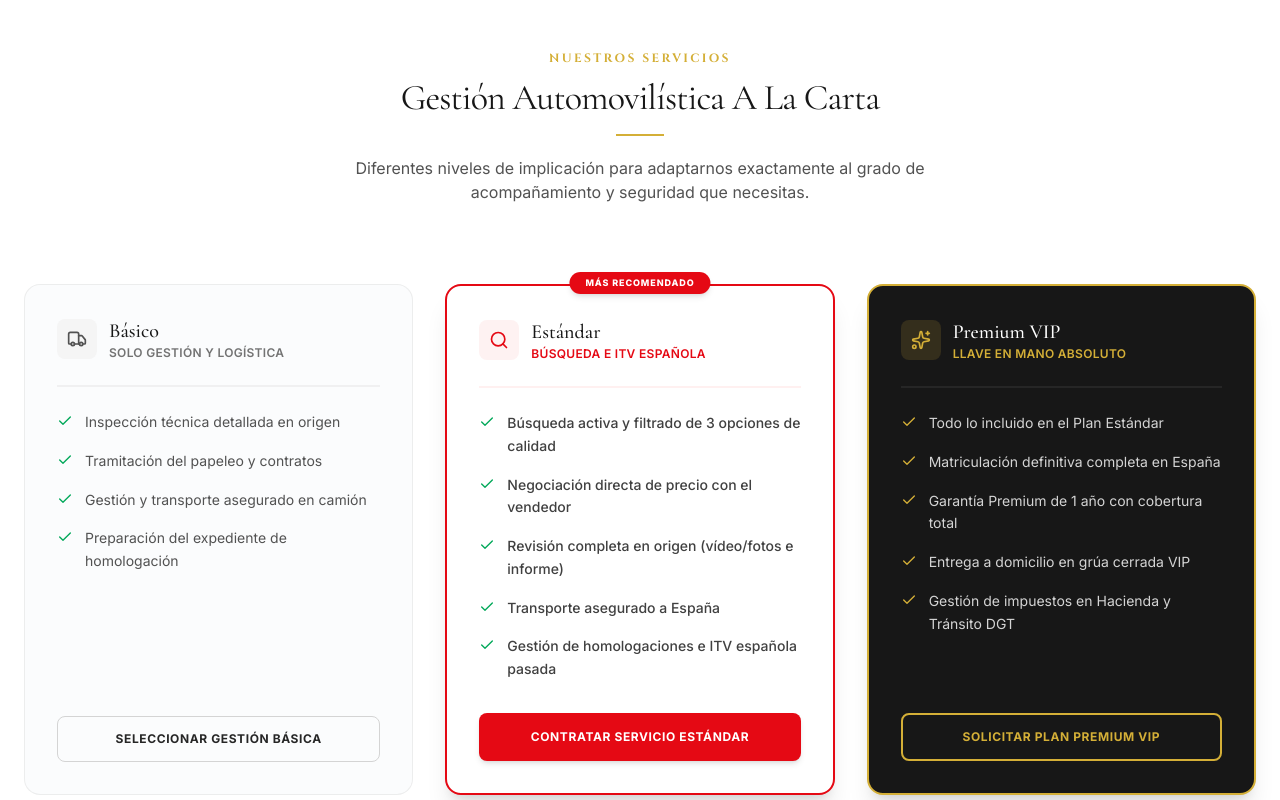
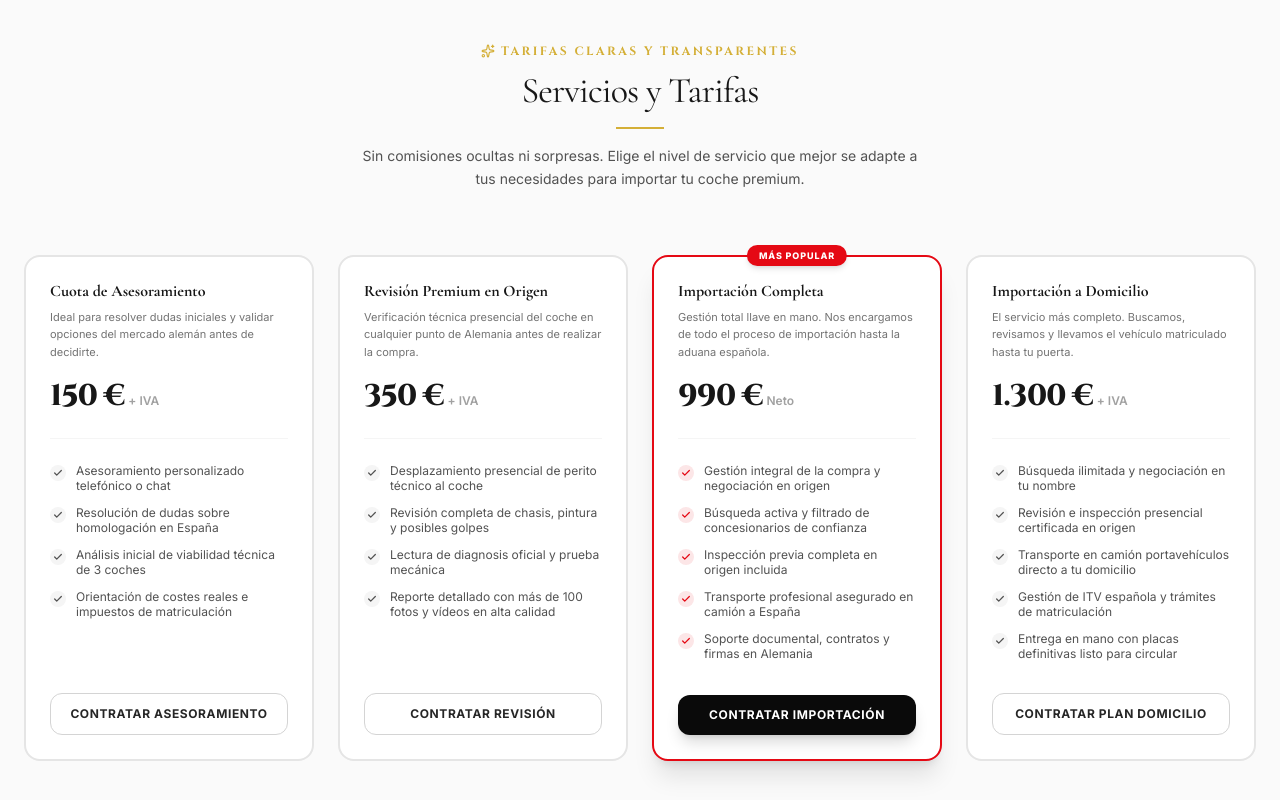
Before and after one commit to Taibkz/NordImport2, a Next.js app: page / in a window 1280 px wide. Shown: the part 1800-2600 px from the top of the page. Built offline with nearby package versions, Linux system fonts and the light colour scheme; no server answers; the database is empty.

Commit message:
feat: consolidate Services into 'Servicios y Tarifas' and implement native viewport snap-scrolling for all landing page sections

```diff
--- a/src/app/layout.tsx
+++ b/src/app/layout.tsx
@@ -54,7 +54,7 @@ export default function RootLayout({
   return (
     <html
       lang="es"
-      className={`${inter.variable} ${cormorant.variable} ${cinzel.variable} scroll-smooth h-full antialiased`}
+      className={`${inter.variable} ${cormorant.variable} ${cinzel.variable} scroll-smooth h-full antialiased snap-y snap-mandatory`}
     >
       <body className="min-h-full flex flex-col selection:bg-accent-gold/30 selection:text-neutral-900 bg-white text-neutral-900">
         <AuthProvider>
--- a/src/app/page.tsx
+++ b/src/app/page.tsx
@@ -2,12 +2,11 @@ import React from "react";
 import Header from "@/components/Header";
 import Hero from "@/components/Hero";
 import ImportSimulator from "@/components/ImportSimulator";
+import Pricing from "@/components/Pricing";
+import Process from "@/components/Process";
 import StockGrid from "@/components/StockGrid";
-import Services from "@/components/Services";
-import Process from "@/components/Process";
 import MediaFeed from "@/components/MediaFeed";
 import QuizForm from "@/components/QuizForm";
-import Pricing from "@/components/Pricing";
 import Footer from "@/components/Footer";
 
 export default function Home() {
@@ -17,9 +16,8 @@ export default function Home() {
       <main className="flex-grow bg-white">
         <Hero />
         <ImportSimulator />
-        <Services />
+        <Pricing />
         <Process />
-        <Pricing />
         <StockGrid />
         <MediaFeed />
         <QuizForm />
--- a/src/components/Footer.tsx
+++ b/src/components/Footer.tsx
@@ -58,9 +58,8 @@ export default function Footer() {
             </h4>
             <ul className="space-y-2.5 font-sans text-xs">
               {[
-                { label: "Servicios a la carta", id: "servicios" },
+                { label: "Servicios y Tarifas", id: "precios" },
                 { label: "Nuestro proceso", id: "proceso" },
-                { label: "Tarifas y Planes", id: "precios" },
                 { label: "Catálogo Stock", id: "stock" },
                 { label: "Ecosistema social", id: "media" },
               ].map((link, idx) => (
--- a/src/components/Header.tsx
+++ b/src/components/Header.tsx
@@ -109,13 +109,13 @@ export default function Header() {
         </Link>
 
         <nav className="hidden lg:flex items-center space-x-8">
-          {["servicios", "proceso", "precios", "stock", "media"].map((sec) => (
+          {["precios", "proceso", "stock", "media"].map((sec) => (
             <button
               key={sec}
               onClick={() => handleScrollTo(sec)}
               className="font-sans text-sm font-semibold text-neutral-600 hover:text-neutral-900 transition-colors capitalize cursor-pointer relative py-1"
             >
-              {sec === "media" ? "Ecosistema" : sec === "precios" ? "Tarifas" : sec}
+              {sec === "media" ? "Ecosistema" : sec === "precios" ? "Servicios y Tarifas" : sec}
             </button>
           ))}
 
@@ -199,13 +199,13 @@ export default function Header() {
        {/* MOBILE MENU DRAWER */}
       {mobileMenuOpen && (
         <div className="lg:hidden bg-white border-t border-neutral-100 shadow-xl absolute top-full left-0 right-0 py-6 px-6 flex flex-col space-y-4 animate-fadeIn max-h-[85vh] overflow-y-auto">
-          {["servicios", "proceso", "precios", "stock", "media"].map((sec) => (
+          {["precios", "proceso", "stock", "media"].map((sec) => (
             <button
               key={sec}
               onClick={() => handleScrollTo(sec)}
               className="text-left font-sans text-sm font-semibold text-neutral-700 hover:text-neutral-900 py-2 border-b border-neutral-50 capitalize"
             >
-              {sec === "media" ? "Ecosistema de Contenidos" : sec === "precios" ? "Tarifas" : sec}
+              {sec === "media" ? "Ecosistema de Contenidos" : sec === "precios" ? "Servicios y Tarifas" : sec}
             </button>
           ))}
 
--- a/src/components/Hero.tsx
+++ b/src/components/Hero.tsx
@@ -37,7 +37,7 @@ export default function Hero() {
   };
 
   return (
-    <section className="relative min-h-[90vh] lg:min-h-[95vh] flex items-center pt-20 lg:pt-24 pb-12 lg:pb-16 bg-gradient-to-b from-slate-50 via-white to-white overflow-hidden">
+    <section className="relative min-h-screen flex items-center pt-24 pb-16 bg-gradient-to-b from-slate-50 via-white to-white overflow-hidden snap-start">
       {/* Decorative background grid and blurs */}
       <div className="absolute inset-0 bg-[linear-gradient(to_right,#f1f5f9_1px,transparent_1px),linear-gradient(to_bottom,#f1f5f9_1px,transparent_1px)] bg-[size:4rem_4rem] [mask-image:radial-gradient(ellipse_60%_50%_at_50%_0%,#000_70%,transparent_100%)] opacity-60" />
 
--- a/src/components/ImportSimulator.tsx
+++ b/src/components/ImportSimulator.tsx
@@ -46,7 +46,7 @@ export default function ImportSimulator() {
   };
 
   return (
-    <section className="py-20 lg:py-24 bg-neutral-900 text-white relative overflow-hidden border-y border-neutral-800">
+    <section className="min-h-screen flex flex-col justify-center py-20 bg-neutral-900 text-white relative overflow-hidden border-y border-neutral-800 snap-start">
       {/* Background glow effects */}
       <div className="absolute top-1/4 left-1/10 w-96 h-96 bg-accent-gold/5 rounded-full blur-[120px] pointer-events-none" />
       <div className="absolute bottom-1/4 right-1/10 w-96 h-96 bg-accent-gold/5 rounded-full blur-[120px] pointer-events-none" />
--- a/src/components/MediaFeed.tsx
+++ b/src/components/MediaFeed.tsx
@@ -33,7 +33,7 @@ export default function MediaFeed() {
   ];
 
   return (
-    <section id="media" className="py-20 lg:py-24 bg-white">
+    <section id="media" className="min-h-screen flex flex-col justify-center py-20 bg-white snap-start">
       <div className="max-w-7xl mx-auto px-6">
         {/* Section Header */}
         <div className="text-center max-w-2xl mx-auto mb-12 lg:mb-16 flex flex-col items-center">
--- a/src/components/Pricing.tsx
+++ b/src/components/Pricing.tsx
@@ -91,7 +91,7 @@ export default function Pricing() {
   };
 
   return (
-    <section id="precios" className="py-20 lg:py-24 bg-neutral-50 border-t border-b border-neutral-100">
+    <section id="precios" className="min-h-screen flex flex-col justify-center py-20 bg-neutral-50 border-t border-b border-neutral-100 snap-start">
       <div className="max-w-7xl mx-auto px-6">
 
         {/* Section Title */}
@@ -101,7 +101,7 @@ export default function Pricing() {
             Tarifas Claras y Transparentes
           </span>
           <h2 className="font-serif text-3xl sm:text-4xl font-normal tracking-tight text-neutral-900 mb-4">
-            Planes y Servicios de Importación
+            Servicios y Tarifas
           </h2>
           <div className="h-[2px] w-12 bg-accent-gold mb-4" />
           <p className="font-sans text-xs sm:text-sm text-neutral-600 max-w-xl leading-relaxed">
--- a/src/components/Process.tsx
+++ b/src/components/Process.tsx
@@ -32,7 +32,7 @@ export default function Process() {
   ];
 
   return (
-    <section id="proceso" className="py-20 lg:py-24 bg-slate-50 border-t border-neutral-100">
+    <section id="proceso" className="min-h-screen flex flex-col justify-center py-20 bg-slate-50 border-t border-neutral-100 snap-start">
       <div className="max-w-7xl mx-auto px-6">
         {/* Section Header */}
         <div className="text-center max-w-2xl mx-auto mb-12 lg:mb-16 flex flex-col items-center">
--- a/src/components/QuizForm.tsx
+++ b/src/components/QuizForm.tsx
@@ -114,7 +114,7 @@ export default function QuizForm() {
   };
 
   return (
-    <section id="quiz" className="py-20 lg:py-24 bg-slate-50 border-t border-b border-neutral-100">
+    <section id="quiz" className="min-h-screen flex flex-col justify-center py-20 bg-slate-50 border-t border-b border-neutral-100 snap-start">
       <div className="max-w-3xl mx-auto px-6">
 
         {/* Section Title */}
--- a/src/components/Services.tsx
+++ /dev/null
@@ -1,217 +0,0 @@
-"use client";
-
-import React, { useState } from "react";
-import { Check, Sparkles, Truck, FileCheck, Search } from "lucide-react";
-
-export default function Services() {
-  const [activeTab, setActiveTab] = useState(1); // Default to Standard (Recommended)
-
-  const handleScrollToQuiz = () => {
-    const element = document.getElementById("quiz");
-    if (element) {
-      const offset = 80;
-      const bodyRect = document.body.getBoundingClientRect().top;
-      const elementRect = element.getBoundingClientRect().top;
-      const elementPosition = elementRect - bodyRect;
-      const offsetPosition = elementPosition - offset;
-
-      window.scrollTo({
-        top: offsetPosition,
-        behavior: "smooth",
-      });
-    }
-  };
-
-  const basicoContent = (
-    <div className="bg-slate-50/60 border border-neutral-200/70 rounded-2xl p-6 sm:p-8 flex flex-col justify-between h-full transition-all duration-300">
-      <div>
-        <div className="flex items-center space-x-3 mb-6">
-          <div className="w-10 h-10 rounded-lg bg-neutral-100 flex items-center justify-center text-neutral-600">
-            <Truck className="w-5 h-5" />
-          </div>
-          <div>
-            <h3 className="font-serif text-xl font-medium text-neutral-900">Básico</h3>
-            <p className="font-sans text-xs text-neutral-500 font-semibold tracking-wide uppercase">Solo Gestión y Logística</p>
-          </div>
-        </div>
-
-        <div className="h-[2px] w-full bg-neutral-200/50 mb-6" />
-
-        <ul className="space-y-4 mb-8">
-          {[
-            "Inspección técnica detallada en origen",
-            "Tramitación del papeleo y contratos",
-            "Gestión y transporte asegurado en camión",
-            "Preparación del expediente de homologación",
-          ].map((item, idx) => (
-            <li key={idx} className="flex items-start space-x-3 text-neutral-600">
-              <Check className="w-4 h-4 text-accent-green shrink-0 mt-0.5" />
-              <span className="font-sans text-sm leading-relaxed">{item}</span>
-            </li>
-          ))}
-        </ul>
-      </div>
-
-      <button
-        onClick={handleScrollToQuiz}
-        className="cursor-pointer w-full font-sans text-xs font-bold uppercase tracking-wider text-neutral-800 hover:text-white border border-neutral-300 hover:bg-neutral-800 hover:border-neutral-800 py-3.5 rounded-lg transition-colors mt-auto text-center"
-      >
-        Seleccionar Gestión Básica
-      </button>
-    </div>
-  );
-
-  const estandarContent = (
-    <div className="bg-white border-2 border-accent-red rounded-2xl p-6 sm:p-8 flex flex-col justify-between h-full transition-all duration-300 shadow-xl relative">
-      <div className="absolute -top-3.5 left-1/2 transform -translate-x-1/2 bg-accent-red text-white font-sans text-[9px] font-extrabold uppercase tracking-widest px-4 py-1 rounded-full shadow-md">
-        MÁS RECOMENDADO
-      </div>
-
-      <div>
-        <div className="flex items-center space-x-3 mb-6 mt-2 lg:mt-0">
-          <div className="w-10 h-10 rounded-lg bg-red-50 flex items-center justify-center text-accent-red">
-            <Search className="w-5 h-5" />
-          </div>
-          <div>
-            <h3 className="font-serif text-xl font-medium text-neutral-900">Estándar</h3>
-            <p className="font-sans text-xs text-accent-red font-semibold tracking-wide uppercase">Búsqueda e ITV Española</p>
-          </div>
-        </div>
-
-        <div className="h-[2px] w-full bg-red-100/50 mb-6" />
-
-        <ul className="space-y-4 mb-8">
-          {[
-            "Búsqueda activa y filtrado de 3 opciones de calidad",
-            "Negociación directa de precio con el vendedor",
-            "Revisión completa en origen (vídeo/fotos e informe)",
-            "Transporte asegurado a España",
-            "Gestión de homologaciones e ITV española pasada",
-          ].map((item, idx) => (
-            <li key={idx} className="flex items-start space-x-3 text-neutral-700">
-              <Check className="w-4 h-4 text-accent-green shrink-0 mt-0.5" />
-              <span className="font-sans text-sm font-medium leading-relaxed">{item}</span>
-            </li>
-          ))}
-        </ul>
-      </div>
-
-      <button
-        onClick={handleScrollToQuiz}
-        className="cursor-pointer w-full font-sans text-xs font-bold uppercase tracking-wider text-white bg-accent-red hover:bg-red-700 py-4 rounded-lg shadow-md hover:shadow-lg transition-all duration-300 mt-auto text-center"
-      >
-        Contratar Servicio Estándar
-      </button>
-    </div>
-  );
-
-  const premiumContent = (
-    <div className="bg-neutral-900 border-2 border-accent-gold rounded-2xl p-6 sm:p-8 flex flex-col justify-between h-full transition-all duration-300 shadow-xl">
-      <div>
-        <div className="flex items-center space-x-3 mb-6">
-          <div className="w-10 h-10 rounded-lg bg-accent-gold/15 flex items-center justify-center text-accent-gold">
-            <Sparkles className="w-5 h-5" />
-          </div>
-          <div>
-            <h3 className="font-serif text-xl font-medium text-white">Premium VIP</h3>
-            <p className="font-sans text-xs text-accent-gold font-semibold tracking-wide uppercase">Llave En Mano Absoluto</p>
-          </div>
-        </div>
-
-        <div className="h-[2px] w-full bg-neutral-800 mb-6" />
-
-        <ul className="space-y-4 mb-8">
-          {[
-            "Todo lo incluido en el Plan Estándar",
-            "Matriculación definitiva completa en España",
-            "Garantía Premium de 1 año con cobertura total",
-            "Entrega a domicilio en grúa cerrada VIP",
-            "Gestión de impuestos en Hacienda y Tránsito DGT",
-          ].map((item, idx) => (
-            <li key={idx} className="flex items-start space-x-3 text-neutral-300">
-              <Check className="w-4 h-4 text-accent-gold shrink-0 mt-0.5" />
-              <span className="font-sans text-sm leading-relaxed">{item}</span>
-            </li>
-          ))}
-        </ul>
-      </div>
-
-      <button
-        onClick={handleScrollToQuiz}
-        className="cursor-pointer w-full font-sans text-xs font-bold uppercase tracking-wider text-accent-gold hover:text-neutral-900 border-2 border-accent-gold hover:bg-accent-gold py-3.5 rounded-lg transition-all duration-300 mt-auto text-center"
-      >
-        Solicitar Plan Premium VIP
-      </button>
-    </div>
-  );
-
-  return (
-    <section id="servicios" className="py-20 lg:py-24 bg-white">
-      <div className="max-w-7xl mx-auto px-6">
-        {/* Section Title */}
-        <div className="text-center max-w-2xl mx-auto mb-12 lg:mb-16 flex flex-col items-center">
-          <span className="font-display text-xs font-bold uppercase tracking-[0.2em] text-accent-gold mb-3">
-            Nuestros Servicios
-          </span>
-          <h2 className="font-serif text-3xl sm:text-4xl font-normal tracking-tight text-neutral-900 mb-4">
-            Gestión Automovilística A La Carta
-          </h2>
-          <div className="h-[2px] w-12 bg-accent-gold mb-5" />
-          <p className="font-sans text-xs sm:text-sm lg:text-base text-neutral-600">
-            Diferentes niveles de implicación para adaptarnos exactamente al grado de acompañamiento y seguridad que necesitas.
-          </p>
-        </div>
-
-        {/* MOBILE LAYOUT: Tab Selector + Selected Card */}
-        <div className="lg:hidden">
-          <div className="flex border border-neutral-200 rounded-xl overflow-hidden mb-6 bg-slate-50 p-1 shadow-inner">
-            <button
-              onClick={() => setActiveTab(0)}
-              className={`flex-1 py-3 text-center rounded-lg font-sans text-[11px] font-bold uppercase tracking-wider transition-all duration-200 ${
-                activeTab === 0
-                  ? "bg-neutral-950 text-white shadow-md"
-                  : "text-neutral-600 hover:text-neutral-900"
-              }`}
-            >
-              Básico
-            </button>
-            <button
-              onClick={() => setActiveTab(1)}
-              className={`flex-1 py-3 text-center rounded-lg font-sans text-[11px] font-bold uppercase tracking-wider transition-all duration-200 ${
-                activeTab === 1
-                  ? "bg-accent-red text-white shadow-md"
-                  : "text-neutral-600 hover:text-neutral-900"
-              }`}
-            >
-              Estándar
-            </button>
-            <button
-              onClick={() => setActiveTab(2)}
-              className={`flex-1 py-3 text-center rounded-lg font-sans text-[11px] font-bold uppercase tracking-wider transition-all duration-200 ${
-                activeTab === 2
-                  ? "bg-accent-gold text-neutral-950 shadow-md"
-                  : "text-neutral-600 hover:text-neutral-900"
-              }`}
-            >
-              Premium
-            </button>
-          </div>
-
-          {/* Active Tab Screen */}
-          <div className="animate-scaleIn min-h-[380px]">
-            {activeTab === 0 && basicoContent}
-            {activeTab === 1 && estandarContent}
-            {activeTab === 2 && premiumContent}
-          </div>
-        </div>
-
-        {/* DESKTOP LAYOUT (Always 3 columns) */}
-        <div className="hidden lg:grid lg:grid-cols-3 gap-8 items-stretch pt-4">
-          {basicoContent}
-          {estandarContent}
-          {premiumContent}
-        </div>
-      </div>
-    </section>
-  );
-}
--- a/src/components/StockGrid.tsx
+++ b/src/components/StockGrid.tsx
@@ -117,7 +117,7 @@ export default function StockGrid() {
   };
 
   return (
-    <section id="stock" className="py-20 lg:py-24 bg-slate-50 border-y border-neutral-100">
+    <section id="stock" className="min-h-screen flex flex-col justify-center py-20 bg-slate-50 border-y border-neutral-100 snap-start">
       <div className="max-w-7xl mx-auto px-6">
         {/* Section Header */}
         <div className="text-center max-w-2xl mx-auto mb-12 lg:mb-16 flex flex-col items-center">
```
